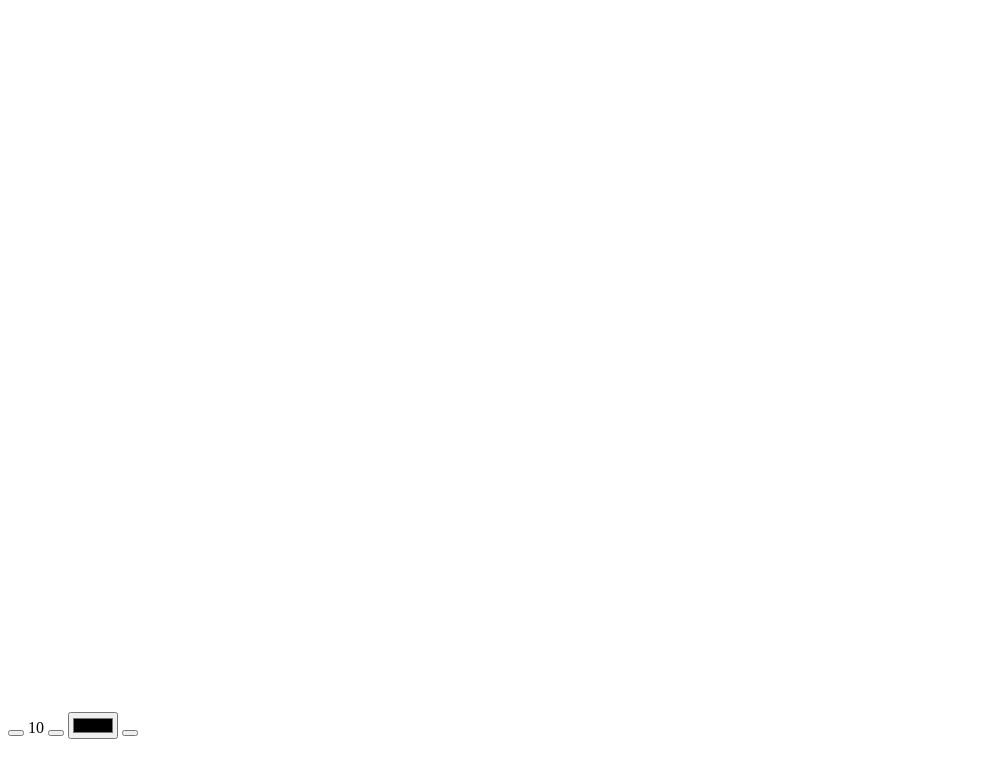
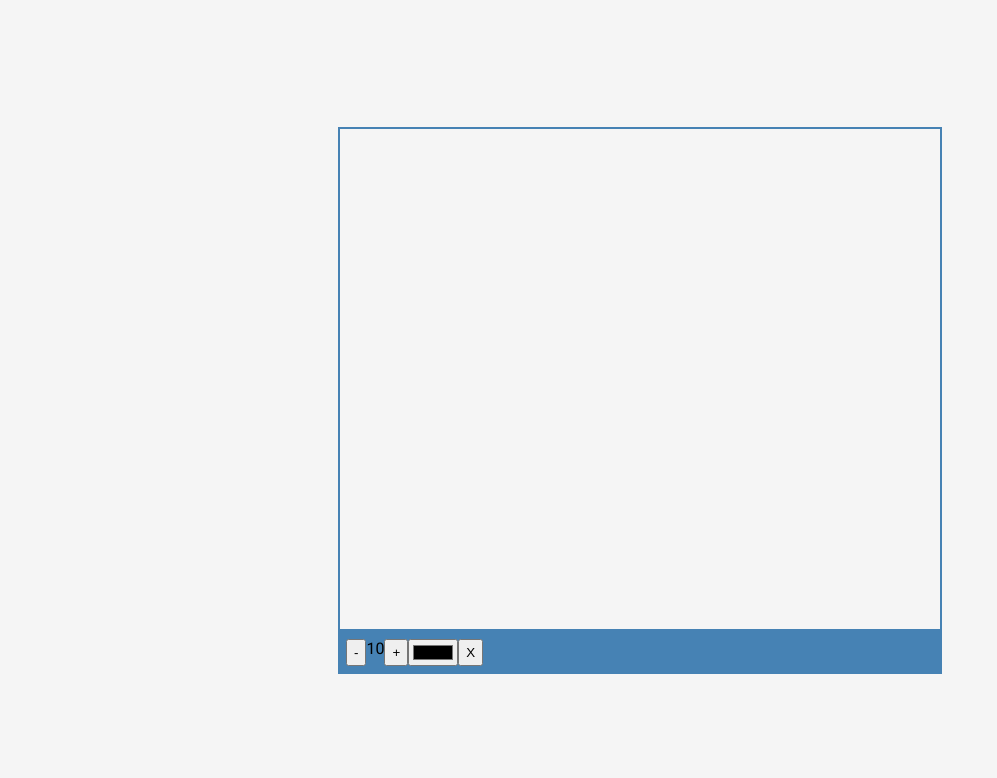
Before and after one commit to DEV-Gitanjali/Drawing_App, a plain HTML site: page index.html in a window 1280 px wide. Shown: the whole page, without its empty margins (0-997 px from the left). Drawn offline with Linux system fonts and the light colour scheme.

Commit message:
this code for canvas & toolbaox styling

```diff
--- a/index.html
+++ b/index.html
@@ -8,17 +8,15 @@
 </head>
 <body>
     <!-- this method is canvas area for draw  -->
-    <canvas id="canvas" width="800" height="700"></canvas>
 
-    <!-- this method is toolbox for increase decrease color -->
-    <div id="toolbox">
-        <button id="decrease"></button>
-        <span id="size">10</span>
-        <button id="increase"></button>
-        <input type="color" id="color">
-
-        <button id="clear"></button>
-
+    <canvas id="canvas" width="600" height="500"></canvas>
+    <div class="toolbox">
+      <button id="decrease">-</button>
+      <span id="size">10</span>
+      <button id="increase">+</button>
+      <input type="color" id="color">
+      <button id="clear">X</button>
+    </div>
 
 
         <script src="script.js"></script>
--- a/style.css
+++ b/style.css
@@ -0,0 +1,30 @@
+@import url('https://fonts.googleapis.com/css2?family=Roboto:wght@400;700&display=swap');
+
+* {
+  box-sizing: border-box;
+}
+
+/* this styling for body */
+body{
+    background-color: #f5f5f5;
+  font-family: 'Roboto', sans-serif;
+  display: flex;
+  flex-direction: column;
+  align-items: center;
+  justify-content: center;
+  height: 100vh;
+  margin: 0;
+}
+/* this method for canvas  */
+canvas{
+    border: 2px solid steelblue;
+}
+
+/* this method for toolbox */
+.toolbox{
+    background-color: steelblue;
+    border: slateblue;
+    display: flex;
+    width: 604px;
+    padding: 0.5rem;
+}
```
